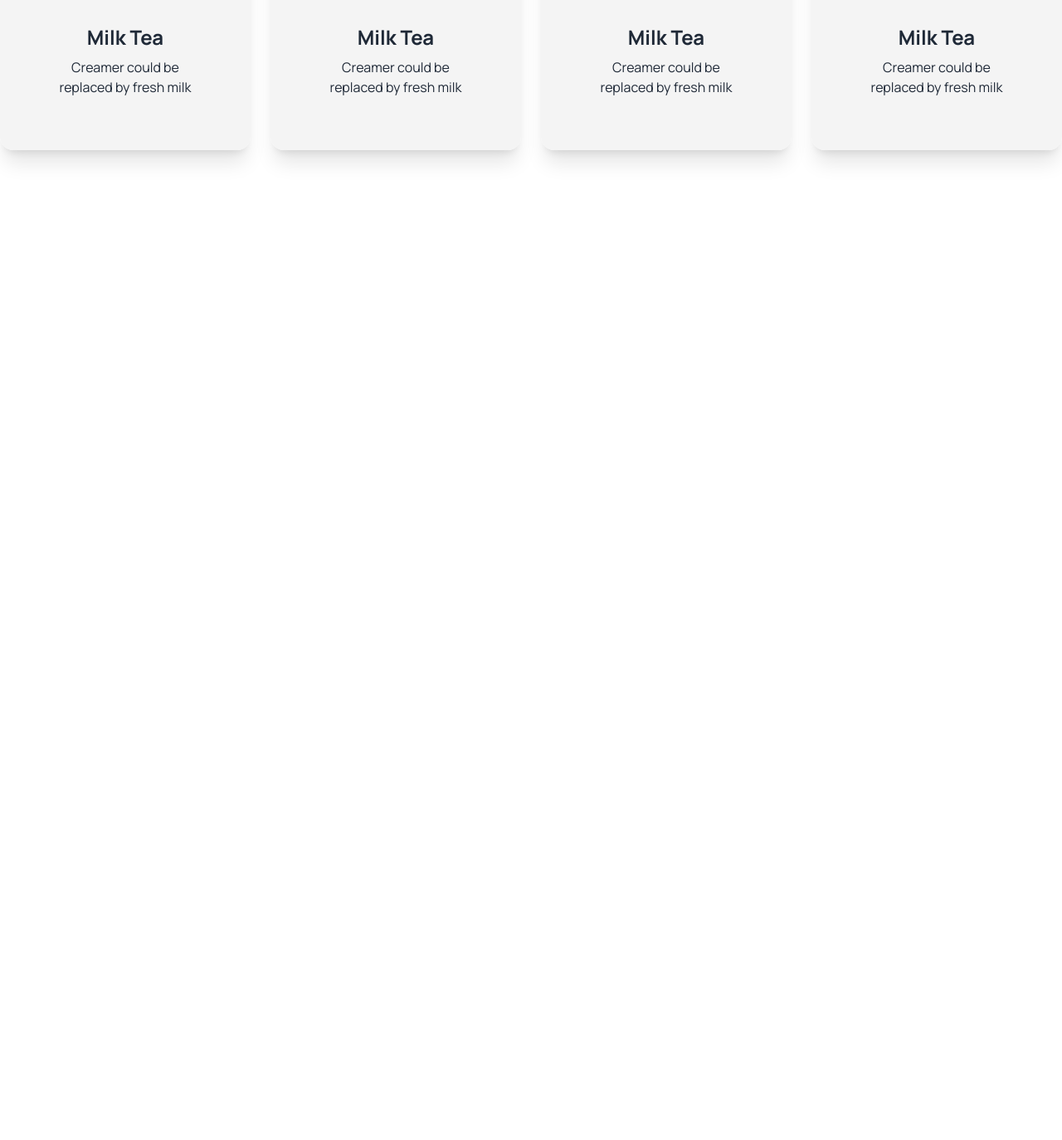
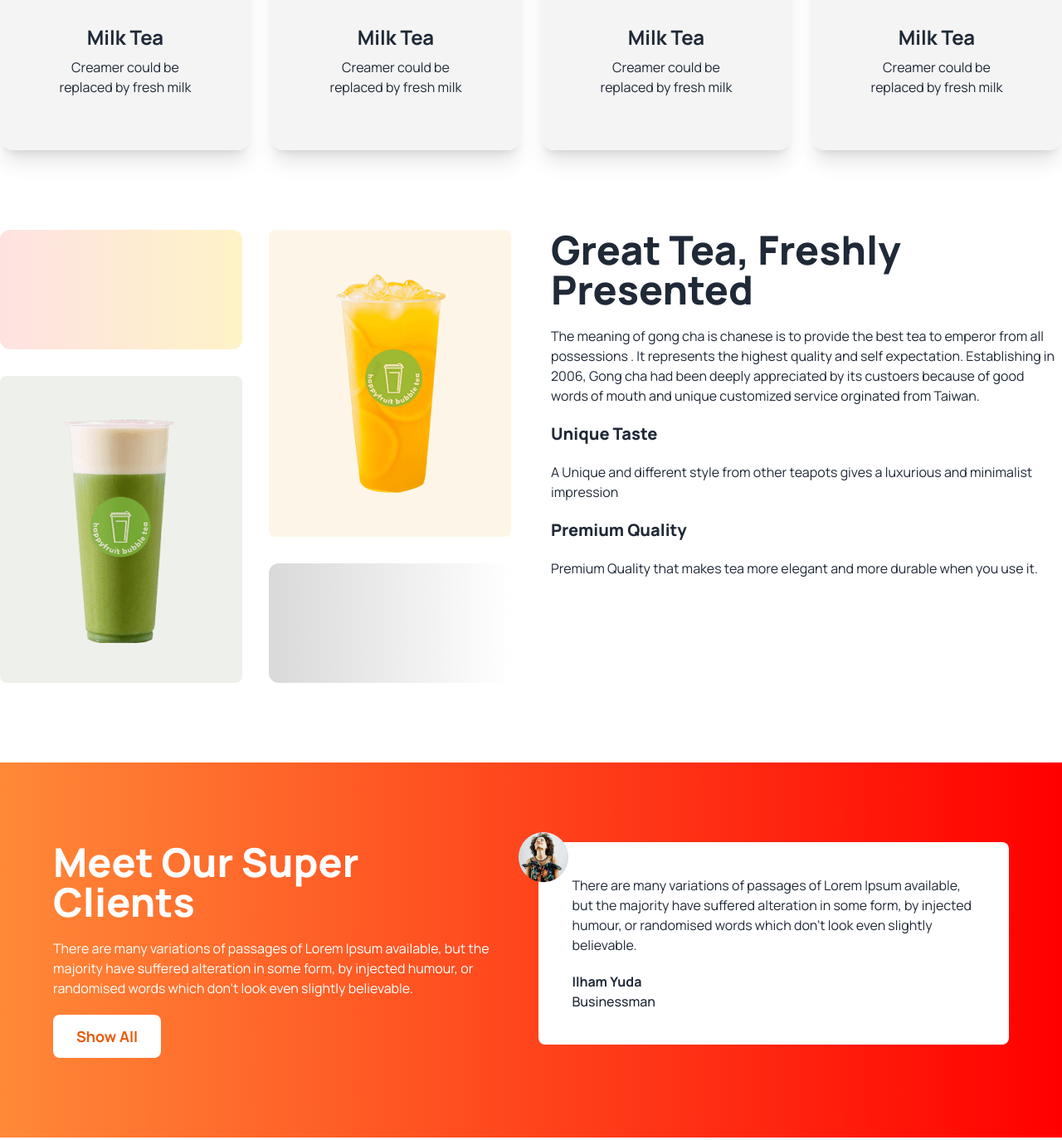
Before and after one commit to Sakibft/tea-house-resources-main, a plain HTML site: page index.html in a window 1280 px wide. Shown: the part 868-2242 px from the top of the page at 83% size. Before the commit the page ends 1145 px from the top, so only its background shows below. Drawn offline with nearby package versions, Linux system fonts and the light colour scheme.

Commit message:
git probleam check

```diff
--- a/index.html
+++ b/index.html
@@ -108,7 +108,59 @@
       </div>
 
     </section>
-
+    <!-- great tea fresh tea section  -->
+    <section class="my-24 flex gap-12 flex-col lg:flex-row">
+      <!-- left site img grid -->
+      <div class="grid gap-8 grid-1 md:grid-cols-2 flex-1">
+        <div class="rounded-xl bg-gradient-to-r from-red-100 to-amber-100 h-36"></div>
+       <div class="row-span-2 rounded-lg  px-8 py-12 flex justify-center items-center  bg-[#E6A6231A]">
+        <img src="./images/fresh-1.png" alt=""></div>
+        <div class="row-span-2 rounded-lg px-8 py-12 flex justify-center items-center  bg-[#5776391A]">
+          <img src="./images/fresh-2.png" alt=""></div>
+          <div class="rounded-xl bg-gradient-to-r from-[#D9D9D9] to-[ #FFFFFF00.] h-36"></div>
+       </div>
+      <!-- right site documents -->
+      <div class="space-y-5 flex-1  ">
+        <h3 class="text-5xl font-extrabold">
+          Great Tea, Freshly <br>
+           Presented
+        </h3>
+        <p>
+          The meaning of gong cha is chanese is to provide the best tea to emperor from all possessions . It represents the highest quality and self expectation. Establishing in 2006, Gong cha had been deeply appreciated by its custoers  because of good words of mouth and unique customized service orginated from Taiwan.
+        </p>
+        <h4 class="text-xl font-extrabold ">
+          Unique Taste
+        </h4>
+        <p>
+          A Unique and different style from other teapots gives a luxurious and minimalist impression
+        </p>
+        <h4 class="text-xl font-extrabold mt-8">
+          Premium Quality
+        </h4>
+        <p>
+          Premium Quality that makes tea more elegant and more durable when you use it.
+        </p>
+      </div>
+    </section>
+    <!-- super client section -->
+    <section class="my-24 flex flex-col   lg:flex-row gap-12 roundede-xl bg-gradient-to-r from-[#FF8938] to-[#F00] px-16 py-24">
+<div class="space-y-5">
+  <h2 class="text-5xl font-extrabold text-white">
+    Meet Our Super <br> Clients
+  </h2>
+  <p class="text-white">There are many variations of passages of Lorem Ipsum available, but the majority have suffered alteration in some form, by injected humour, or randomised words which don't look even slightly believable. </p>
+  <button class="bg-white rounded-lg py-3 px-7 text-lg text-orange-600 font-semibold"> Show All </button>
+</div>
+<div>
+  <!-- review -->
+  <div class=" relative p-10 rounded-lg bg-white">
+    <img class="absolute -top-3 -left-6" src="./images/client.png" alt="">
+    <p>There are many variations of passages of Lorem Ipsum available, but the majority have suffered alteration in some form, by injected humour, or randomised words which don't look even slightly believable. </p>
+    <h4 class="font-bold mt-5">Ilham Yuda</h4>
+    <p class="font-medium">Businessman</p>
+  </div>
+</div>
+  </section>
   </main>
   <footer>
 
```
